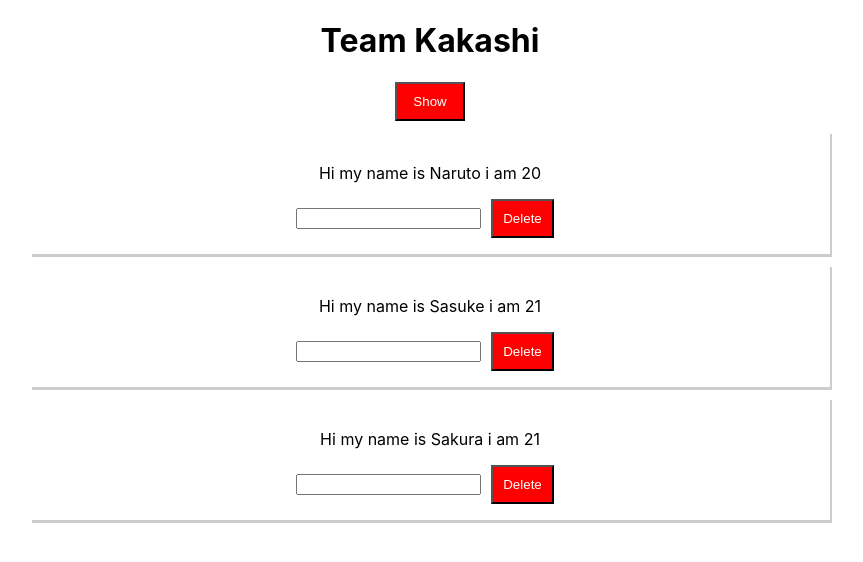
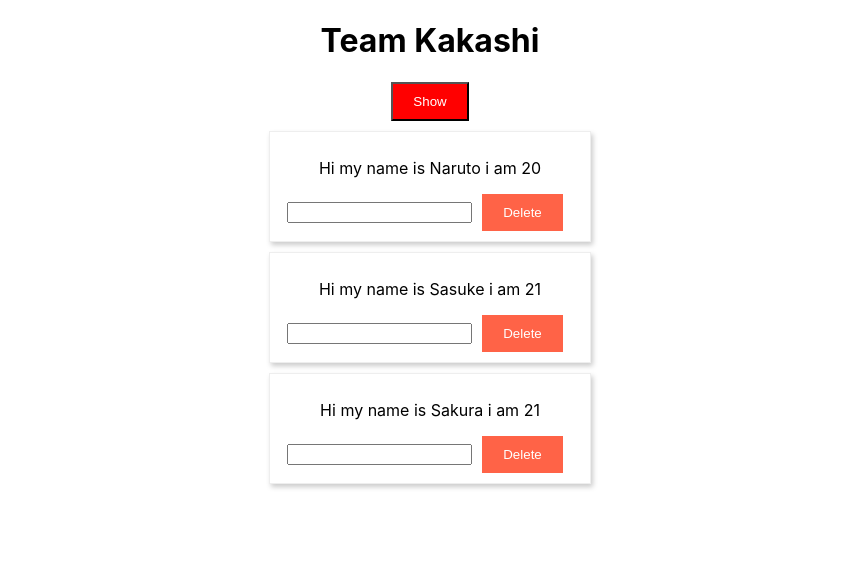
Before and after one commit to mhdnaldi/react-complete-guide, a React (Create React App) app: page / in a window 1280 px wide. Both pictures are taken after a click on the button "Show". Shown: the top 562 px of the page, without its empty margins (210-1073 px from the left). Built offline with nearby package versions, Linux system fonts and the light colour scheme.

Commit message:
add error boundary

```diff
--- a/src/App.css
+++ b/src/App.css
@@ -7,5 +7,5 @@
 }
 
 .bold {
-  font-size: 30px;
+  font-size: 50px;
 }
--- a/src/App.js
+++ b/src/App.js
@@ -1,16 +1,18 @@
 import React, { Component } from "react";
-// import Radium, { StyleRoot } from "radium";
+import "./App.css";
 import styled from "styled-components";
-import "./App.css";
 import Person from "./Person/Person";
 
 const StyledButton = styled.button`
-  background-color: ${(props) => (props.alt ? "red" : "green")};
-  color: white;
-  padding: 10px 16px;
+  background-color: ${(props) => (props.alt ? "red" : "blue")};
+  padding: 10px 20px;
   margin: 0 10px;
+  color: #fff;
+  cursor: pointer;
+  transition: 0.3s;
+
   &:hover {
-    background-color: ${(props) => (props.alt ? "lightgreen" : "salmon")};
+    background-color: ${(props) => (props.alt ? "tomato" : "aqua")};
     color: #111;
   }
 `;
@@ -18,47 +20,47 @@ const StyledButton = styled.button`
 class App extends Component {
   state = {
     persons: [
-      { id: "jashdkasjd", name: "Naruto", age: 20 },
-      { id: "sdfghjk", name: "Sasuke", age: 21 },
-      { id: "sdhaksjdka", name: "Sakura", age: 21 },
+      { id: "jsdhfdfhjk", name: "Naruto", age: 20 },
+      { id: "jasdhfjk", name: "Sasuke", age: 21 },
+      { id: "asdasd", name: "Sakura", age: 21 },
     ],
-    showPersons: false,
   };
 
-  fullNameHandler = () => {
-    this.setState({
-      persons: [
-        { id: "jashdkasjd", name: "Naruto Uzumaki", age: 20 },
-        { id: "sdfghjk", name: "Sasuke Uchiha", age: 21 },
-        { id: "sdhaksjdka", name: "Sakura Haruno", age: 21 },
-      ],
-    });
+  showPersons = false;
+
+  showPersonsHandler = () => {
+    let isShow = this.state.showPersons;
+    this.setState({ showPersons: !isShow });
   };
 
-  showPersonsHandler = () => {
-    let show = this.state.showPersons;
-    this.setState({ showPersons: !show });
+  deletePersonHandler = (index) => {
+    const person = [...this.state.persons];
+    person.splice(index, 1);
+    this.setState({ persons: person });
   };
 
-  deletePersonHandler = (id) => {
-    let persons = [...this.state.persons];
-    persons.splice(id, 1);
-    this.setState({ persons: persons });
-  };
+  changedNameHandler = (e, id) => {
+    const personIndex = this.state.persons.findIndex((person) => {
+      return id === person.id;
+    });
+    const person = { ...this.state.persons[personIndex] };
+    person.name = e;
 
-  inputTextHandler = (event, id) => {
-    let personIndex = this.state.persons.findIndex((p) => {
-      return p.id === id;
-    });
-    let person = { ...this.state.persons[personIndex] };
-    person.name = event;
-    let persons = [...this.state.persons];
+    const persons = [...this.state.persons];
     persons[personIndex] = person;
     this.setState({ persons: persons });
   };
 
   render() {
     let persons = null;
+    let style = [];
+    if (this.state.persons.length <= 2) {
+      style.push("red");
+    }
+    if (this.state.persons.length <= 1) {
+      style.push("bold");
+    }
+
     if (this.state.showPersons) {
       persons = this.state.persons.map((person, index) => {
         return (
@@ -66,33 +68,19 @@ class App extends Component {
             name={person.name}
             age={person.age}
             key={index}
+            changed={(event) =>
+              this.changedNameHandler(event.target.value, person.id)
+            }
             delete={() => this.deletePersonHandler(index)}
-            change={(event) =>
-              this.inputTextHandler(event.target.value, person.id)
-            }
           />
         );
       });
     }
-
-    const classes = [];
-
-    if (this.state.persons.length <= 2) {
-      classes.push("red");
-    }
-
-    if (this.state.persons.length <= 1) {
-      classes.push("bold");
-    }
-
     return (
       <div className="App">
-        <h1 className={classes.join(" ")}>Team Kakashi</h1>
-        {/* <button style={btn} onClick={this.fullNameHandler}>
-          Fullname
-        </button> */}
+        <h1 className={style.join(" ")}>Team Kakashi</h1>
         <StyledButton
-          alt={this.state.showPersons}
+          alt={`${this.state.showPersons}`}
           onClick={this.showPersonsHandler}
         >
           Show
--- a/src/Person/Person.jsx
+++ b/src/Person/Person.jsx
@@ -2,34 +2,34 @@ import React from 'react'
 import styled from 'styled-components'
 
 const StyledDiv = styled.div`
-  width: 60%;
+  width: 300px;
+  text-align: center;
+  border: 1px solid #eee;
+  box-shadow: 2px 3px 5px #ccc;
   margin: 10px auto;
-  text-align: center;
-  padding: 16px;
-  border-color: 1px solid #eee;
-  box-shadow: 2px 3px #ccc;
-  cursor: pointer;
-
-  @media (max-width: 600px) {
-    background-color: red
-  }
+  padding: 10px
 `
 
 const StyledButton = styled.button`
-  background-color: red;
-  padding: 10px;
-  color: #fff;
-  margin: 0 10px;
+ background-color: tomato;
+ padding: 10px 20px;
+ margin: 0 10px;
+ color: #fff;
+ border: 1px solid tomato;
+ transition: 0.3s;
+
+ &:hover {
+   color: #111;
+   background-color: red;
+ }
 `
 
 const Person = props => {
   return(
     <StyledDiv>
       <p>Hi my name is {props.name} i am {props.age}</p>
-      <input onChange={props.change}/>
-      <StyledButton onClick={props.delete}>
-         Delete
-      </StyledButton>
+      <input type='text' onChange={props.changed}/>
+      <StyledButton onClick={props.delete}>Delete</StyledButton>
     </StyledDiv>
   )
 }
```
Also changed, not shown: src/ErrorBoundary/ErrorBoundary.jsx (added, +21 -0 lines), 1 other file (tests, documents, lock files or other folders).
